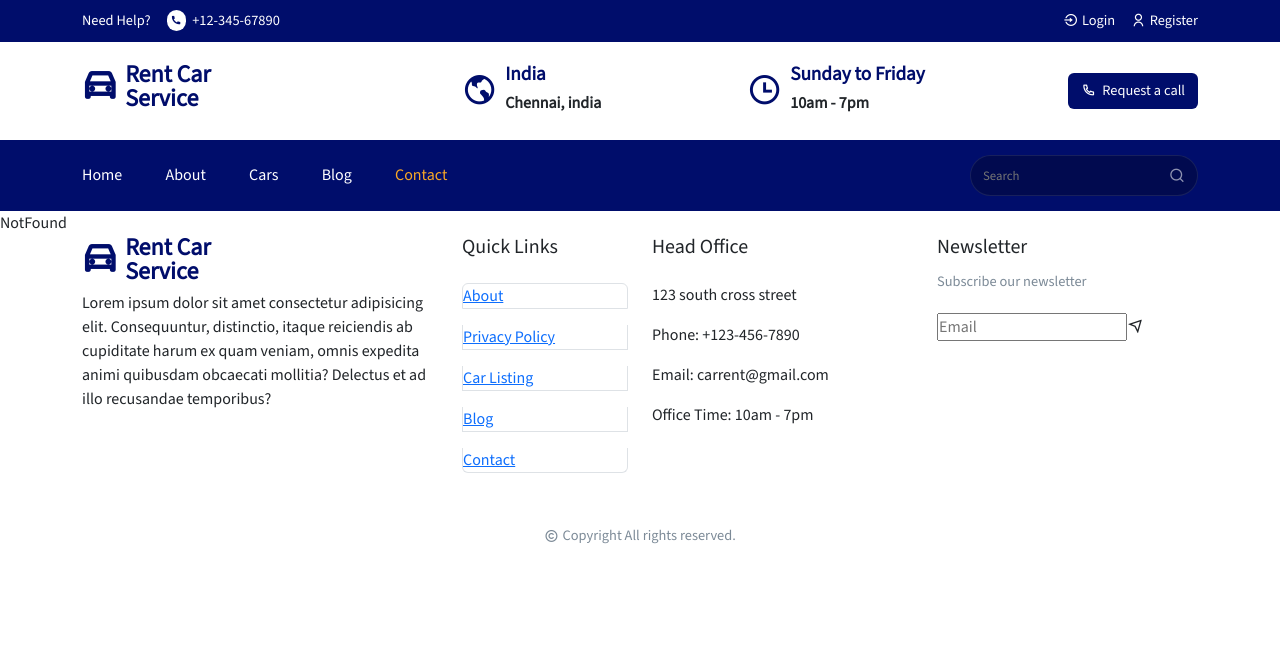
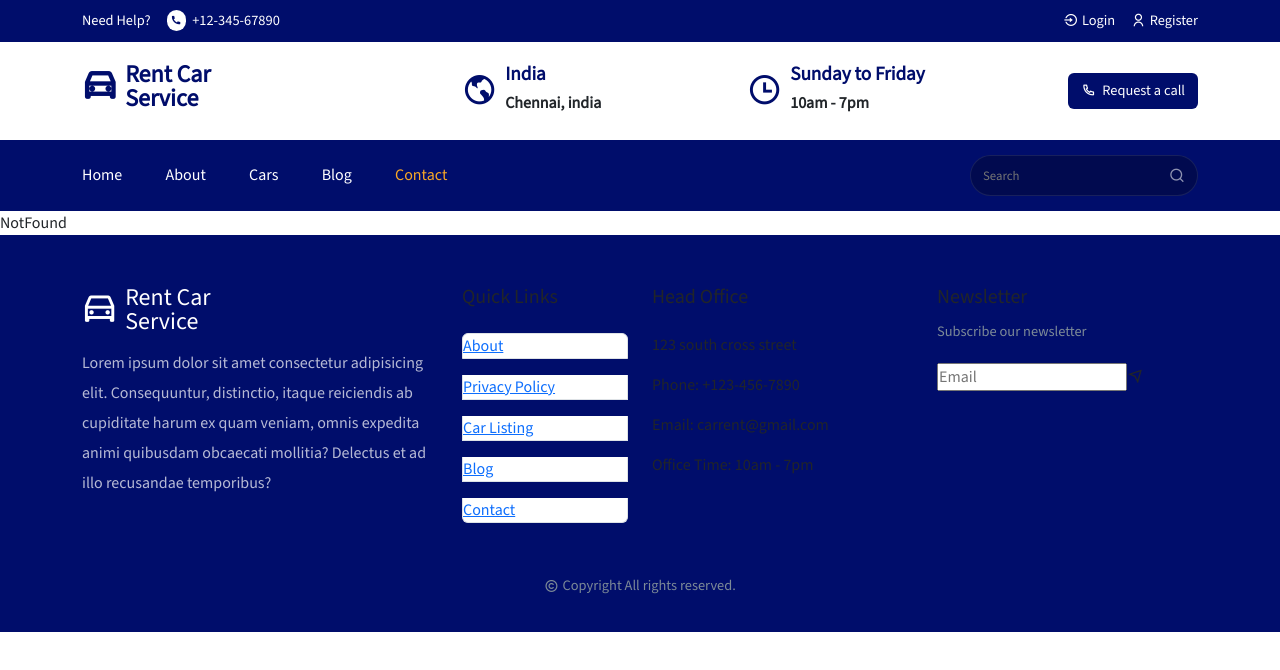
Before and after one commit to navanee1609/car-rent, a React (Create React App) app: page /contact in a window 1280 px wide. Shown: the top 670 px of the page. Built offline with nearby package versions, Linux system fonts and the light colour scheme.

Commit message:
styled logo in footer

```diff
--- a/src/styles/Footer.css
+++ b/src/styles/Footer.css
@@ -0,0 +1,21 @@
+.footer {
+    background: #000d6b;
+    padding-top: 50px;
+    padding-bottom: 15px;
+  }
+
+  .footer__logo i {
+    color: #fff;
+    font-weight: 400;
+  }
+
+  .footer__logo span {
+    color: #fff;
+    font-weight: 500;
+  }
+
+  .footer__logo-content {
+    color: rgba(255, 255, 255, 0.715);
+    margin-top: 15px;
+    line-height: 30px;
+  }
```
